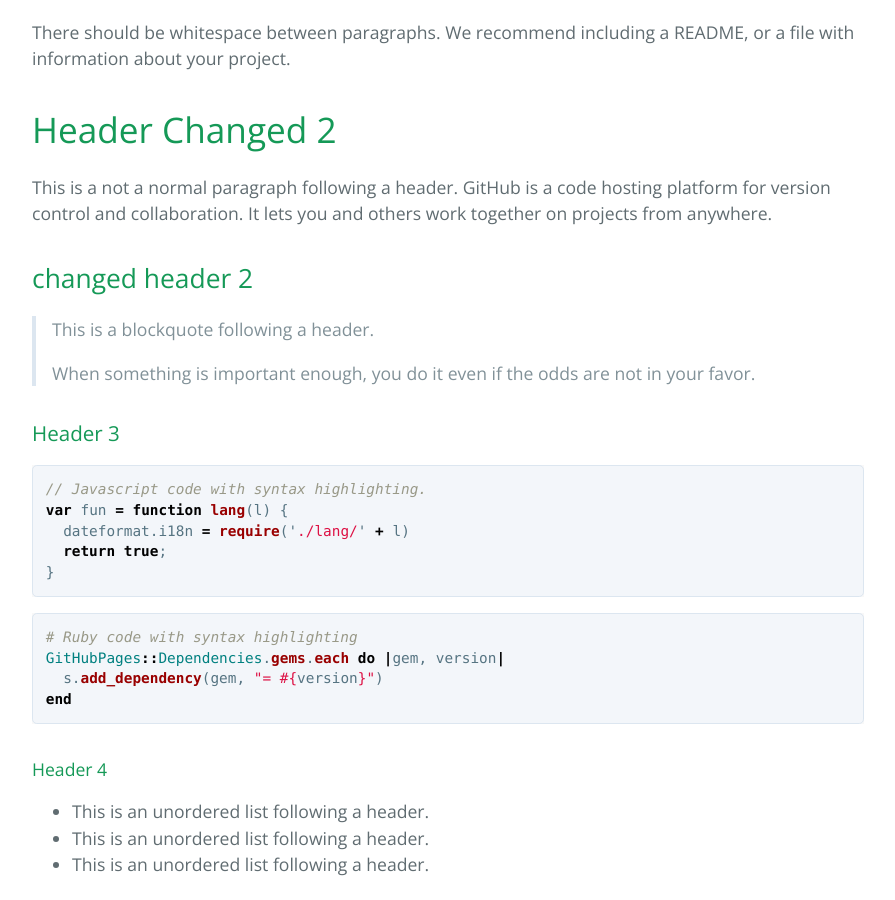
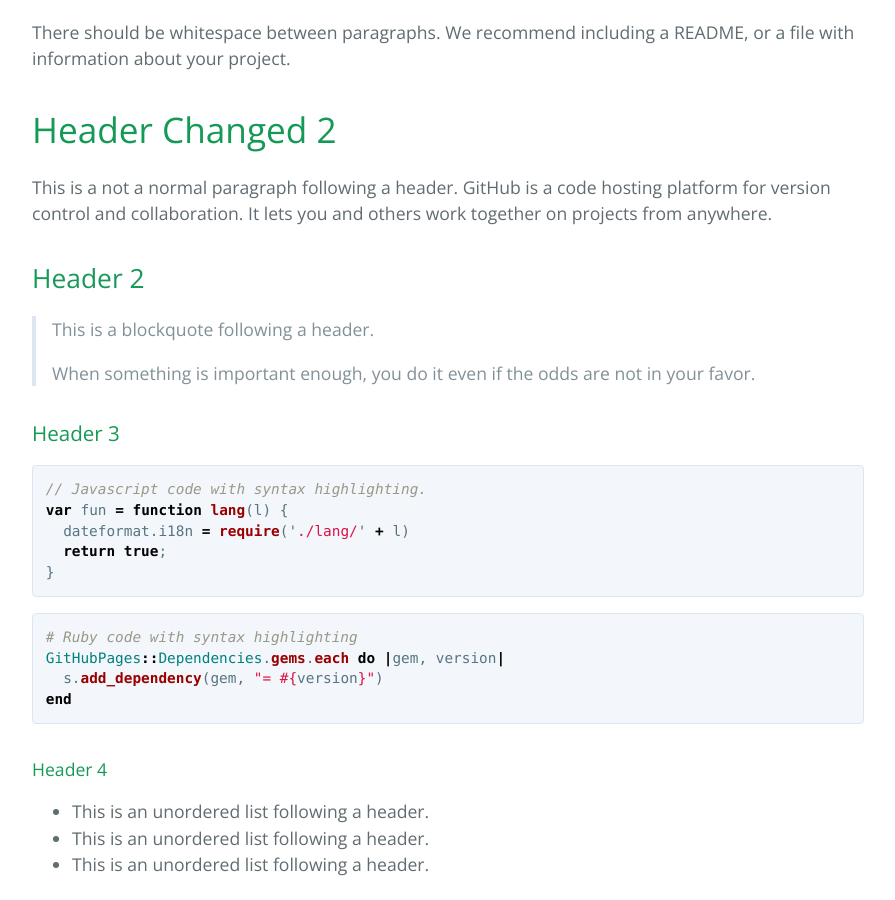
Before and after one commit to ugacyberarch/manual, a Jekyll site: the page built from index.md, in a window 1280 px wide and 900 px high, scrolled down 528 px. Shown: the whole window, without its empty margins (192-1087 px from the left). Built offline with Jekyll 4.4.1, drawn with Linux system fonts in a browser that asks for light colours.

Commit message:
Update from Forestry.io Sammy Vo updated index.md

```diff
--- a/index.md
+++ b/index.md
@@ -14,7 +14,7 @@ There should be whitespace between paragraphs. We recommend including a README,
 
 This is a not a normal paragraph following a header. GitHub is a code hosting platform for version control and collaboration. It lets you and others work together on projects from anywhere.
 
-## changed header 2
+## Header 2
 
 > This is a blockquote following a header.
 >
```
